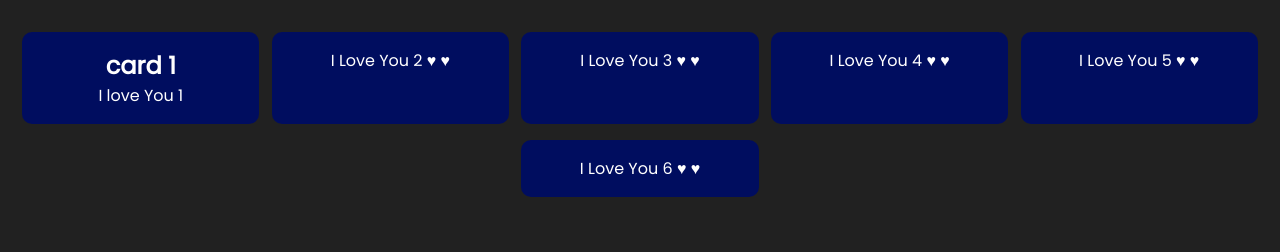
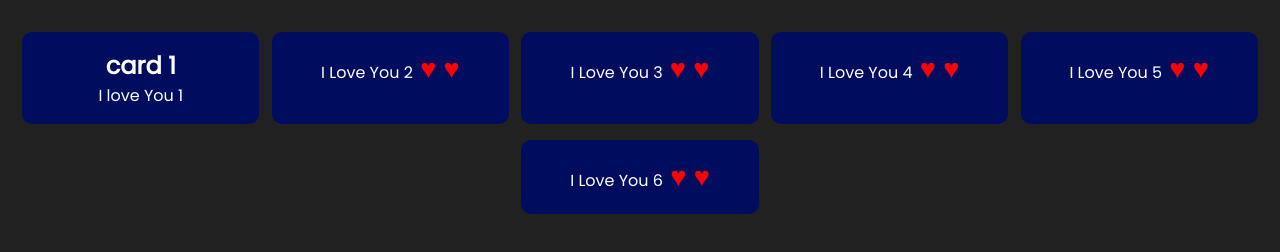
Before and after one commit to Rimonhossain38525225/card-dynamicaly, a plain HTML site: page index.html in a window 1280 px wide. Both pictures are taken after a click on the button "Show more". Drawn offline with Linux system fonts and the light colour scheme.

Commit message:
Update style.css
css dapdate one

```diff
--- a/style.css
+++ b/style.css
@@ -51,7 +51,10 @@ button:hover {
     margin-top: 1rem;
     text-align: center;
 }
-
+p span {
+    color: red;
+    font-size: 1.7rem;
+}
 @media (max-width:499px) {
     .card-container {
         flex-direction: column;
```
